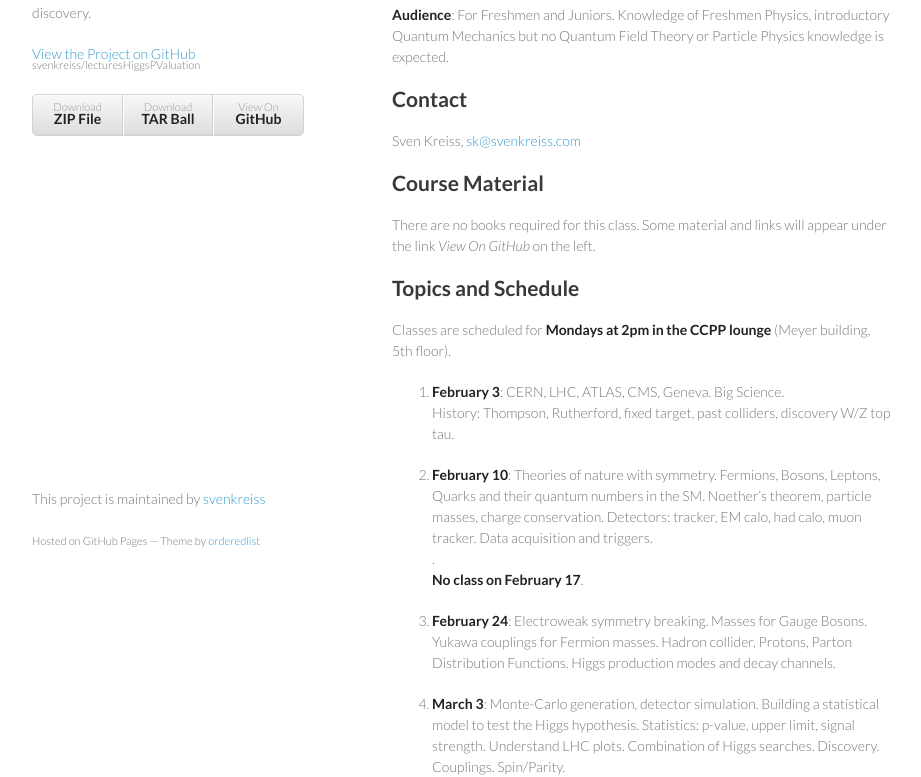
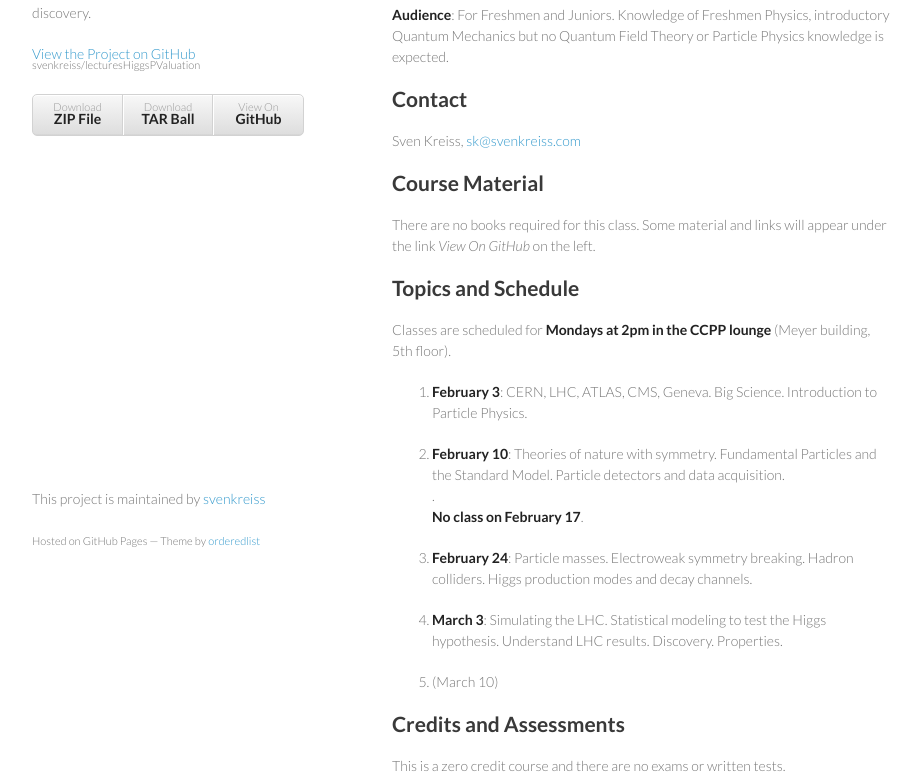
Before and after one commit to svenkreiss/lecturesHiggsPValuation, a plain HTML site: page index.html in a window 1280 px wide. Shown: the part 180-957 px from the top of the page, without its empty margins (178-1099 px from the left). Drawn offline with Linux system fonts and the light colour scheme.

```diff
--- a/index.html
+++ b/index.html
@@ -51,12 +51,11 @@
 <p>Classes are scheduled for <strong>Mondays at 2pm in the CCPP lounge</strong> (Meyer building, 5th floor).</p>
 
 <ol>
-<li><p><strong>February 3</strong>: CERN, LHC, ATLAS, CMS, Geneva. Big Science.<br>
-History: Thompson, Rutherford, fixed target, past colliders, discovery W/Z top tau.</p></li>
-<li><p><strong>February 10</strong>: Theories of nature with symmetry. Fermions, Bosons, Leptons, Quarks and their quantum numbers in the SM. Noether’s theorem, particle masses, charge conservation. Detectors: tracker, EM calo, had calo, muon tracker. Data acquisition and triggers.<br>
+<li><p><strong>February 3</strong>: CERN, LHC, ATLAS, CMS, Geneva. Big Science. Introduction to Particle Physics.</p></li>
+<li><p><strong>February 10</strong>: Theories of nature with symmetry. Fundamental Particles and the Standard Model. Particle detectors and data acquisition.<br>
 .<br><strong>No class on February 17</strong>.</p></li>
-<li><p><strong>February 24</strong>: Electroweak symmetry breaking. Masses for Gauge Bosons. Yukawa couplings for Fermion masses. Hadron collider, Protons, Parton Distribution Functions. Higgs production modes and decay channels.</p></li>
-<li><p><strong>March 3</strong>: Monte-Carlo generation, detector simulation. Building a statistical model to test the Higgs hypothesis. Statistics: p-value, upper limit, signal strength. Understand LHC plots. Combination of Higgs searches. Discovery. Couplings. Spin/Parity.</p></li>
+<li><p><strong>February 24</strong>: Particle masses. Electroweak symmetry breaking. Hadron colliders. Higgs production modes and decay channels.</p></li>
+<li><p><strong>March 3</strong>: Simulating the LHC. Statistical modeling to test the Higgs hypothesis. Understand LHC results. Discovery. Properties.</p></li>
 <li><p>(March 10) </p></li>
 </ol><h2>
 <a name="credits-and-assessments" class="anchor" href="#credits-and-assessments"><span class="octicon octicon-link"></span></a>Credits and Assessments</h2>
```
Also changed, not shown: params.json (+1 -1 lines).
